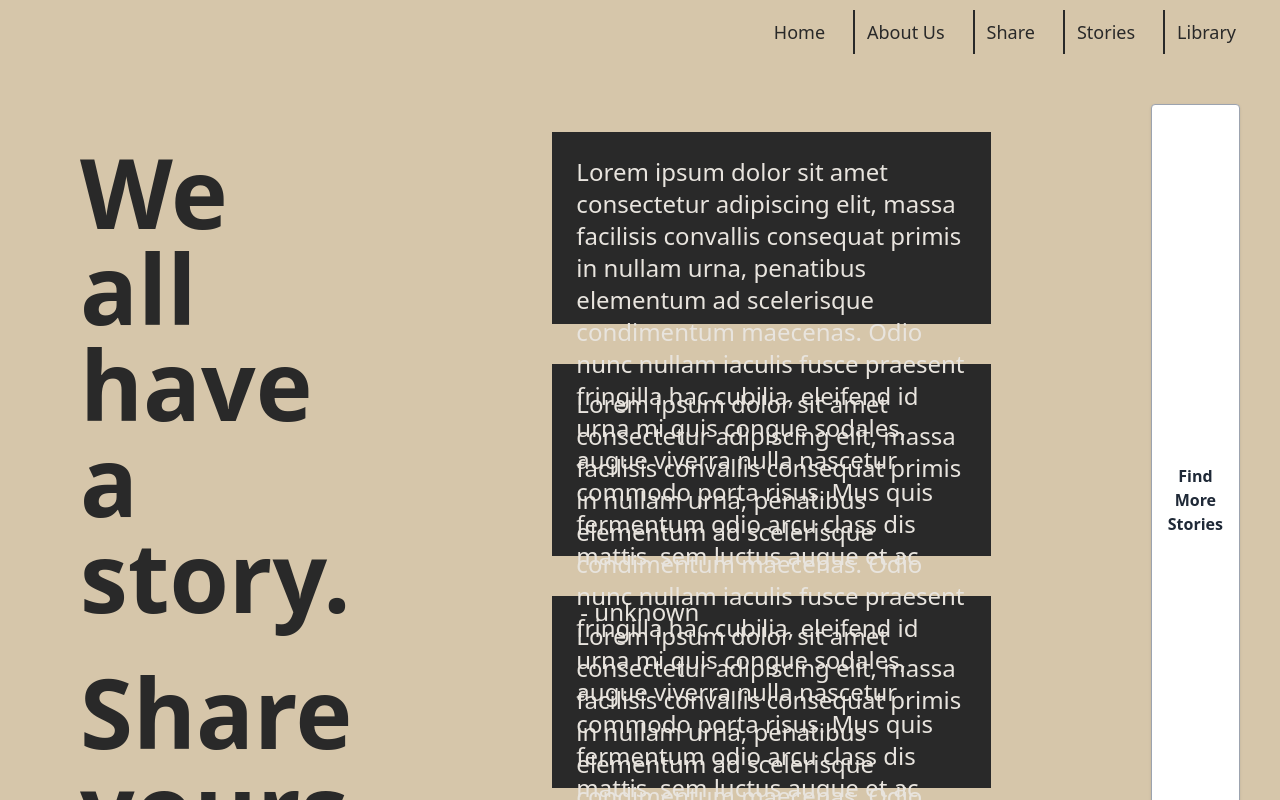
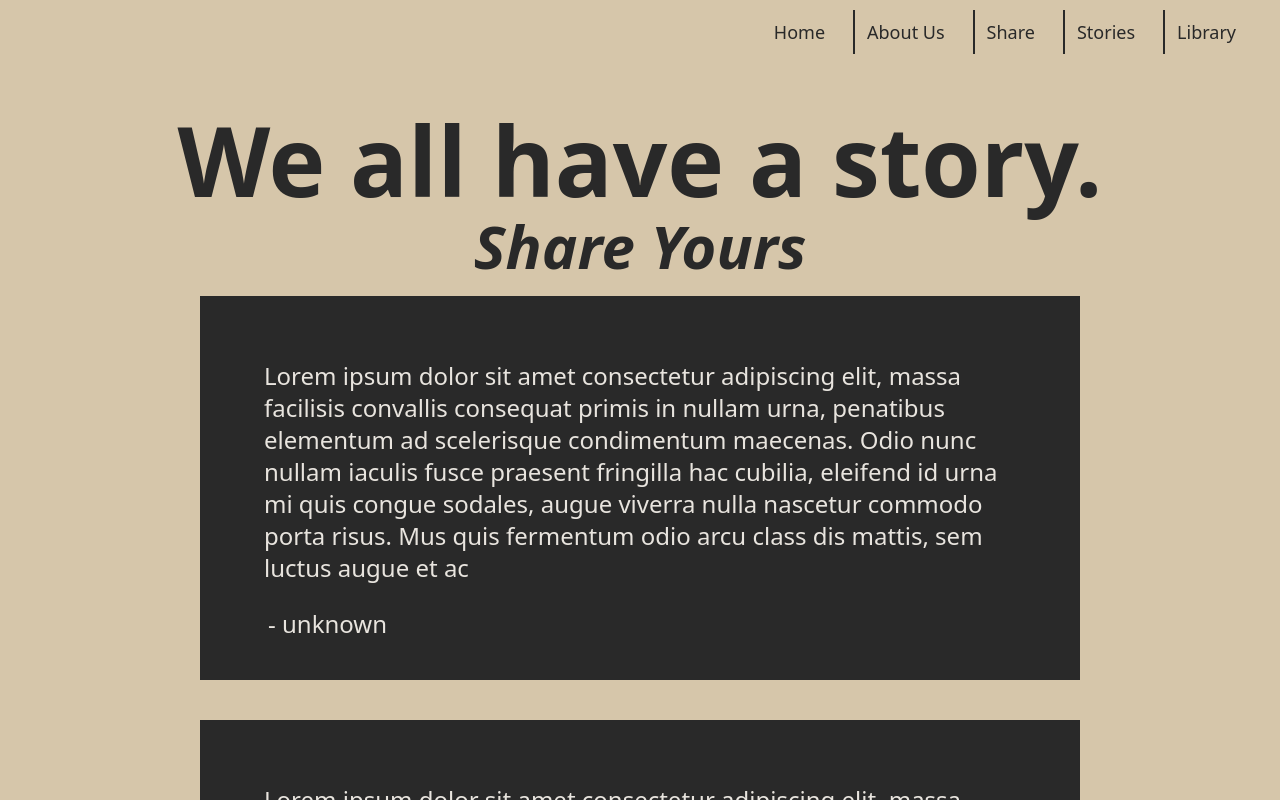
Before and after one commit to madalinefitz/Two-or-More, a React (Create React App) app: page /stories in a window 1280 px wide. Shown: the top 800 px of the page. Built offline with nearby package versions, Linux system fonts and the light colour scheme.

Commit message:
CSS styling and link to SharePage on Stories Page with hover effect

```diff
--- a/src/components/Stories.js
+++ b/src/components/Stories.js
@@ -1,4 +1,5 @@
 import { useState, useEffect } from "react"
+import { Link } from "react-router-dom";
 import Story from "./Story"
 
 // stories will be pulled from database!!
@@ -14,13 +15,17 @@ export default function Stories () {
 
     return (
         <div className="bg-[#D6C6AA] bg-cover p-10 pb-20 flex justify-center">
-            <div className= "flex-col">
-                <h1 className="text-8xl font-semibold m-10">We all have a story.</h1>
-                <h1 className="text-8xl font-semibold m-10">Share yours</h1>
+            <div>
+            <div className= "flex justify-center ">
+                <h1 className="justify-center text-8xl font-semibold m-2">We all have a story.</h1>
             </div>
-
+            <div className= "flex justify-center ">
+                <div className="text-6xl font-semibold mb-5 italic ">
+                    <Link className="hover:text-white" to="/share">Share Yours</Link>
+                </div>
+            </div>
             <div className="content-center mx-40 mb-10">
-                <div className="w-full h-48 mb-10 bg-[#292929]">
+                <div className="w-full bg-cover mb-10 bg-[#292929] p-10">
                     <div className="text-[#E8E4DE] text-2xl p-6 content-center">
                     Lorem ipsum dolor sit amet consectetur adipiscing elit, massa facilisis convallis consequat primis in nullam urna, penatibus elementum ad scelerisque condimentum maecenas. Odio nunc nullam iaculis fusce praesent fringilla hac cubilia, eleifend id urna mi quis congue sodales, augue viverra nulla nascetur commodo porta risus. Mus quis fermentum odio arcu class dis mattis, sem luctus augue et ac
                     </div>
@@ -28,7 +33,7 @@ export default function Stories () {
                         - unknown
                     </div>
                 </div>
-                <div className="w-full h-48 mb-10 bg-[#292929]">
+                <div className="w-full bg-cover mb-10 bg-[#292929] p-10">
                     <div className="text-[#E8E4DE] text-2xl p-6 content-center">
                     Lorem ipsum dolor sit amet consectetur adipiscing elit, massa facilisis convallis consequat primis in nullam urna, penatibus elementum ad scelerisque condimentum maecenas. Odio nunc nullam iaculis fusce praesent fringilla hac cubilia, eleifend id urna mi quis congue sodales, augue viverra nulla nascetur commodo porta risus. Mus quis fermentum odio arcu class dis mattis, sem luctus augue et ac
                     </div>
@@ -36,7 +41,7 @@ export default function Stories () {
                         - unknown
                     </div>
                 </div>
-                <div className="w-full h-48 mb-10 bg-[#292929]">
+                <div className="w-full bg-cover mb-10 bg-[#292929] p-10">
                     <div className="text-[#E8E4DE] text-2xl p-6 content-center">
                     Lorem ipsum dolor sit amet consectetur adipiscing elit, massa facilisis convallis consequat primis in nullam urna, penatibus elementum ad scelerisque condimentum maecenas. Odio nunc nullam iaculis fusce praesent fringilla hac cubilia, eleifend id urna mi quis congue sodales, augue viverra nulla nascetur commodo porta risus. Mus quis fermentum odio arcu class dis mattis, sem luctus augue et ac
                     </div>
@@ -51,6 +56,7 @@ export default function Stories () {
             <div className="flex justify-center">
                 <button className="bg-white hover:bg-gray-100 text-gray-800 font-semibold py-2 px-4 border border-gray-400 rounded shadow">Find More Stories</button>
             </div>
+            </div>
         </div>
     )
 }
```
